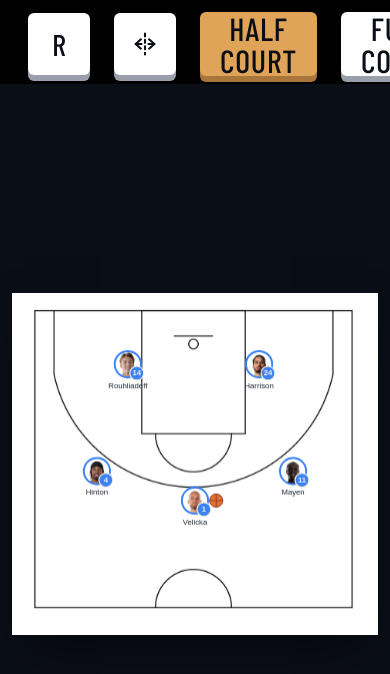
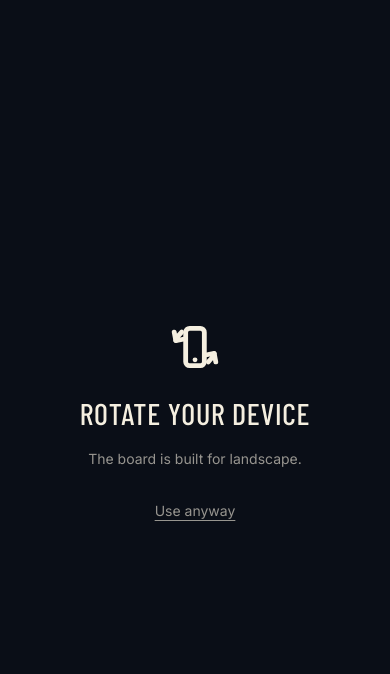
Before and after one commit to charliebischoff/BrisbaneBlackboard, a React (Vite) app: page / in a window 390 px wide. Shown: the top 674 px of the page. Built offline with nearby package versions, Linux system fonts and the light colour scheme; the HTML template or start-up script is replaced by a standard one.

Commit message:
changed resolution for mobile

```diff
--- a/index.html
+++ b/index.html
@@ -2,7 +2,13 @@
 <html lang="en">
   <head>
     <meta charset="UTF-8" />
-    <meta name="viewport" content="width=device-width, initial-scale=1.0, maximum-scale=1, user-scalable=no" />
+    <!-- viewport-fit=cover is what makes env(safe-area-inset-*) resolve to real
+         values; without it the notch and home indicator can cover the chrome.
+         Every inset is consumed behind an `lg:` reset so the iPad is unaffected. -->
+    <meta
+      name="viewport"
+      content="width=device-width, initial-scale=1.0, maximum-scale=1, user-scalable=no, viewport-fit=cover"
+    />
     <link rel="icon" type="image/png" href="/icon-192.png" />
     <link rel="manifest" href="/manifest.json" />
     <meta name="theme-color" content="#0a0e17" />
--- a/src/App.tsx
+++ b/src/App.tsx
@@ -4,6 +4,7 @@ import CourtEditor from './components/CourtEditor'
 import TopBar from './components/TopBar'
 import RosterModal from './components/RosterModal'
 import SettingsModal from './components/SettingsModal'
+import RotatePrompt from './components/RotatePrompt'
 
 export default function App() {
   const editor = usePlayEditor()
@@ -28,7 +29,11 @@ export default function App() {
   }, [canUndoClear, dismissUndo])
 
   return (
-    <div className="h-screen w-screen bg-ink-900 flex flex-col overflow-hidden">
+    // Below `lg` the chrome is a side rail, so the root axis is horizontal: a
+    // near-square court on a 2.17:1 phone screen is height-bound, and spending
+    // the surplus width on chrome buys back the scarce height. h-dvh rather
+    // than h-screen because 100vh is wrong on iOS; identical on iPad.
+    <div className="h-dvh w-screen bg-ink-900 flex flex-row lg:flex-col overflow-hidden">
       <TopBar
         courtType={editor.courtType}
         onCourtTypeChange={editor.setCourtType}
@@ -38,7 +43,11 @@ export default function App() {
         onFlip={editor.flipBoard}
       />
 
-      <main className="relative flex-1 min-h-0 min-w-0 p-3 md:p-6">
+      {/* `lg:` not `md:` — Tailwind's md is 768px, so a landscape phone (874px)
+          was already taking the 24px padding, costing 48px of a 402px screen.
+          The env() insets clear the home indicator and the right-hand notch
+          margin, and are reset at `lg:` so the iPad court keeps its exact size. */}
+      <main className="relative flex-1 min-h-0 min-w-0 p-3 lg:p-6 pb-[max(0.75rem,env(safe-area-inset-bottom))] pr-[max(0.75rem,env(safe-area-inset-right))] lg:pb-6 lg:pr-6">
         <CourtEditor editor={editor} />
 
         {ballHint && (
@@ -79,6 +88,8 @@ export default function App() {
           onClose={() => setIsSettingsOpen(false)}
         />
       )}
+
+      <RotatePrompt />
     </div>
   )
 }
--- a/src/components/CourtEditor.tsx
+++ b/src/components/CourtEditor.tsx
@@ -219,6 +219,7 @@ export default function CourtEditor({ editor }: Props) {
               hasBall={editor.ballHolderId === player.id}
               mode={editor.mode}
               courtType={editor.courtType}
+              scale={scale}
               onSelect={editor.selectPlayer}
               onMove={editor.movePlayer}
               onDragStateChange={() => {}}
--- a/src/components/PlayerToken.tsx
+++ b/src/components/PlayerToken.tsx
@@ -5,7 +5,7 @@ import { pulse } from '../lib/pulse'
 import { CourtType, Player } from '../types'
 import { EditorMode } from '../hooks/usePlayEditor'
 import { useHTMLImage } from '../hooks/useHTMLImage'
-import { BALL_COLOR, PLAYER_TOKEN_RADIUS } from '../lib/court'
+import { BALL_COLOR, PLAYER_TOKEN_RADIUS, touchRadius } from '../lib/court'
 
 interface Props {
   player: Player
@@ -13,6 +13,8 @@ interface Props {
   hasBall: boolean
   mode: EditorMode
   courtType: CourtType
+  /** Court display scale, so the grab area can stay a constant size in screen pixels. */
+  scale: number
   onSelect: (id: string) => void
   onMove: (id: string, x: number, y: number) => void
   onDragStateChange: (dragging: boolean) => void
@@ -31,6 +33,7 @@ export default function PlayerToken({
   hasBall,
   mode,
   courtType,
+  scale,
   onSelect,
   onMove,
   onDragStateChange,
@@ -69,6 +72,11 @@ export default function PlayerToken({
       onMouseDown={handlePointerDown}
       onTouchStart={handlePointerDown}
     >
+      {/* Invisible grab area, sized in screen pixels rather than court units so a
+          fingertip works at any court scale — see touchRadius. First child so it
+          sits under everything; `transparent` rather than no fill because Konva
+          only hit-tests a shape that has one. */}
+      <Circle radius={touchRadius(radius, scale)} fill="transparent" />
       {/* Drag mode draws a real ball, so the stand-in possession ring is redundant there. */}
       {hasBall && mode !== 'drag' && <Circle radius={radius + 8} stroke={BALL_COLOR} strokeWidth={2.5} />}
       {/* Dark ink, not cream — the court is white line art, so a light ring vanishes.
--- a/src/components/RosterModal.tsx
+++ b/src/components/RosterModal.tsx
@@ -108,7 +108,7 @@ export default function RosterModal({
 
   return (
     <div className="fixed inset-0 z-50 bg-black/70 flex items-center justify-center">
-      <div className="absolute inset-3 md:inset-10 bg-ink-900 rounded-xl flex flex-col overflow-hidden text-court-line font-body shadow-2xl shadow-black/60">
+      <div className="absolute inset-3 lg:inset-10 bg-ink-900 rounded-xl flex flex-col overflow-hidden text-court-line font-body shadow-2xl shadow-black/60">
         <div className="shrink-0 flex items-center justify-between px-4 py-3 border-b border-ink-700">
           <h2 className="font-display text-xl uppercase tracking-wide">
             Roster <span className="text-court-line/40">({onCourtIds.length}/5 on court)</span>
--- /dev/null
+++ b/src/components/RotatePrompt.tsx
@@ -0,0 +1,61 @@
+import { useState } from 'react'
+
+/** Phone in portrait with a curved arrow around it — the gesture being asked for. */
+function RotateIcon() {
+  return (
+    <svg
+      viewBox="0 0 24 24"
+      className="w-16 h-16"
+      fill="none"
+      stroke="currentColor"
+      strokeWidth={1.8}
+      strokeLinecap="round"
+      strokeLinejoin="round"
+    >
+      <rect x="8.5" y="5" width="7" height="14" rx="1.5" />
+      <path d="M12 16.8h.01" />
+      <path d="M4.8 9.5A8 8 0 0 1 7 6.4" />
+      <path d="M4.2 6.4 4.8 9.6 8 9" />
+      <path d="M19.2 14.5a8 8 0 0 1-2.2 3.1" />
+      <path d="M19.8 17.6 19.2 14.4 16 15" />
+    </svg>
+  )
+}
+
+/**
+ * The board is a landscape surface: the half court is nearly square and the
+ * full court is 1.76:1, so a portrait phone leaves nothing usable.
+ *
+ * public/manifest.json asks for landscape, but iOS honours neither the manifest
+ * orientation field nor screen.orientation.lock() — on iPhone a CSS overlay is
+ * the only lever there is.
+ *
+ * Visibility is owned by `.rotate-prompt` in index.css — portrait AND under
+ * 1024px. The width half is not optional: a bare orientation query also matches
+ * an iPad held upright, where the half court is perfectly usable, and blocking
+ * that would be a regression.
+ */
+export default function RotatePrompt() {
+  // Orientation lock is common, and a locked phone can never satisfy the
+  // prompt — without a way out the app would simply be unusable for them.
+  const [dismissed, setDismissed] = useState(false)
+  if (dismissed) return null
+
+  return (
+    <div className="rotate-prompt fixed inset-0 z-50 bg-ink-900 flex-col items-center justify-center gap-4 p-8 text-center text-court-line font-display">
+      <RotateIcon />
+      <p className="text-3xl uppercase tracking-wide leading-tight">
+        Rotate your device
+      </p>
+      <p className="font-body text-sm text-court-line/60 max-w-xs">
+        The board is built for landscape.
+      </p>
+      <button
+        onClick={() => setDismissed(true)}
+        className="mt-2 px-4 py-2 rounded-md font-body text-sm text-court-line/60 underline underline-offset-4"
+      >
+        Use anyway
+      </button>
+    </div>
+  )
+}
--- a/src/components/SettingsModal.tsx
+++ b/src/components/SettingsModal.tsx
@@ -106,7 +106,7 @@ export default function SettingsModal({
       }`}
     >
       <div
-        className={`absolute inset-3 md:inset-10 rounded-xl flex flex-col overflow-hidden text-court-line font-body transition-colors duration-150 ${
+        className={`absolute inset-3 lg:inset-10 rounded-xl flex flex-col overflow-hidden text-court-line font-body transition-colors duration-150 ${
           isSizing ? 'bg-ink-900/5' : 'bg-ink-900 shadow-2xl shadow-black/60'
         }`}
       >
--- a/src/components/TopBar.tsx
+++ b/src/components/TopBar.tsx
@@ -1,3 +1,4 @@
+import { useState } from 'react'
 import { CourtType } from '../types'
 import { FlipAxis } from '../lib/routeGeometry'
 
@@ -19,24 +20,33 @@ interface Props {
  */
 const CAP =
   'rounded-md text-ink-900 flex items-center justify-center ' +
-  'transition-all duration-75 active:shadow-none active:translate-y-[6px]'
+  // The press drop must equal the side face's depth or the cap won't seat
+  // flush — so the 4px/6px split has to track the shadow split below.
+  'transition-all duration-75 active:shadow-none active:translate-y-[4px] lg:active:translate-y-[6px]'
 
 /** Square icon cap — the default for everything but the court tabs. */
-const ICON_CAP = `${CAP} w-[62px] h-[62px] bg-white shadow-[0_6px_0_#9aa0ab]`
+const ICON_CAP =
+  `${CAP} w-[44px] h-[44px] shadow-[0_4px_0_#9aa0ab] ` +
+  `lg:w-[62px] lg:h-[62px] lg:shadow-[0_6px_0_#9aa0ab] bg-white`
 
 /**
  * The court tabs are caps too, so the bar reads as one set of controls. Only
  * their colour carries the selected state, as before. The active cap's side
  * face is a darker orange rather than the grey one — a grey ledge under an
  * orange cap looks like a rendering mistake.
+ *
+ * In the rail there is no room for "HALF COURT", so the label drops to the one
+ * word that distinguishes them and the full name moves to aria-label.
  */
-const TAB_CAP = `${CAP} min-h-[62px] px-5 text-[2rem] leading-none uppercase tracking-wide`
-const TAB_ACTIVE = 'bg-accent shadow-[0_6px_0_#a8763a]'
-const TAB_IDLE = 'bg-white shadow-[0_6px_0_#9aa0ab]'
+const TAB_CAP =
+  `${CAP} w-[44px] h-[44px] text-[0.8rem] lg:w-auto lg:h-auto lg:min-h-[62px] ` +
+  `lg:px-5 lg:text-[2rem] leading-none uppercase tracking-wide`
+const TAB_ACTIVE = 'bg-accent shadow-[0_4px_0_#a8763a] lg:shadow-[0_6px_0_#a8763a]'
+const TAB_IDLE = 'bg-white shadow-[0_4px_0_#9aa0ab] lg:shadow-[0_6px_0_#9aa0ab]'
 
-const TABS: { value: CourtType; label: string }[] = [
-  { value: 'half', label: 'Half court' },
-  { value: 'full', label: 'Full court' },
+const TABS: { value: CourtType; label: string; short: string }[] = [
+  { value: 'half', label: 'Half court', short: 'Half' },
+  { value: 'full', label: 'Full court', short: 'Full' },
 ]
 
 /** Two-person roster glyph. */
@@ -72,6 +82,24 @@ function FlipIcon({ axis }: { axis: FlipAxis }) {
   )
 }
 
+/** Pencil — the rail's stand-in for the inline notes field. */
+function NoteIcon() {
+  return (
+    <svg
+      viewBox="0 0 24 24"
+      className="w-7 h-7"
+      fill="none"
+      stroke="currentColor"
+      strokeWidth={1.8}
+      strokeLinecap="round"
+      strokeLinejoin="round"
+    >
+      <path d="M4 20h4L19 9a2.5 2.5 0 0 0-3.5-3.5L4.5 16.5 4 20Z" />
+      <path d="M14.5 6.5 17.5 9.5" />
+    </svg>
+  )
+}
+
 function SettingsIcon() {
   return (
     <svg viewBox="0 0 24 24" className="w-7 h-7" fill="none" stroke="currentColor" strokeWidth={1.8}>
@@ -97,16 +125,41 @@ export default function TopBar({
   onClearRoutes,
   onFlip,
 }: Props) {
+  // Still deliberately not persisted — component state only, so it survives the
+  // popover closing but nothing more. See the input's comment below.
+  const [note, setNote] = useState('')
+  const [isNoteOpen, setIsNoteOpen] = useState(false)
+
   return (
-    // No fixed height: the 62px controls set it, and the padding then holds
+    // Two shapes, one markup. At `lg` this is the horizontal bar it has always
+    // been: no fixed height, the 62px caps set it, and the padding holds
     // everything clear of the screen edge — on a tablet the very top few pixels
     // are the hardest place to hit accurately. `pb-2` also leaves room for the
     // caps' 6px side face, which box-shadow draws outside the layout box.
-    <header className="shrink-0 bg-black flex items-center pt-3 pb-2 pl-7 pr-4 gap-6 font-display text-court-line">
-      {/* Equal-width flanks keep the court tabs optically centred in the bar. */}
-      {/* Gaps are deliberately wide: this bar is tapped courtside, mid-sentence,
-          and erase has no confirm — neighbours must not be reachable by a near miss. */}
-      <span className="flex-1 flex items-center gap-6">
+    //
+    // Below `lg` it becomes a 96px side rail instead. A landscape phone is
+    // 2.17:1 while the half court is nearly square, so height is the scarce
+    // dimension and width is going spare — putting the chrome in the spare one
+    // buys the court ~19%. Two columns because full-court mode has 8 controls,
+    // and one column of 44px caps does not fit in 402px of screen.
+    //
+    // padding-left floors at 4px but yields to the landscape notch, which sits
+    // exactly where the rail does. Every small-screen value is reset at `lg:`.
+    <header
+      className={
+        'shrink-0 bg-black font-display text-court-line overflow-y-auto ' +
+        'grid grid-cols-2 content-start gap-1.5 w-[96px] py-2 pr-1 ' +
+        '[padding-left:max(0.25rem,env(safe-area-inset-left))] ' +
+        'lg:flex lg:items-center lg:w-auto lg:gap-6 lg:pt-3 lg:pb-2 lg:pl-7 lg:pr-4'
+      }
+    >
+      {/* `contents` below `lg` so the caps are direct grid items of the rail;
+          at `lg` these become the equal-width flanks that keep the court tabs
+          optically centred in the bar.
+          Gaps are deliberately wide there: this bar is tapped courtside,
+          mid-sentence, and erase has no confirm — neighbours must not be
+          reachable by a near miss. */}
+      <span className="contents lg:flex-1 lg:flex lg:items-center lg:gap-6">
         <button onClick={onClearRoutes} aria-label="Erase all lines" className={`${ICON_CAP} text-3xl`}>
           R
         </button>
@@ -130,25 +183,41 @@ export default function TopBar({
             key={tab.value}
             onClick={() => onCourtTypeChange(tab.value)}
             aria-pressed={isActive}
+            aria-label={tab.label}
             className={`${TAB_CAP} ${isActive ? TAB_ACTIVE : TAB_IDLE}`}
           >
-            {tab.label}
+            <span className="lg:hidden">{tab.short}</span>
+            <span className="hidden lg:inline">{tab.label}</span>
           </button>
         )
       })}
 
-      <span className="flex-1 flex items-center justify-end gap-6">
+      <span className="contents lg:flex-1 lg:flex lg:items-center lg:justify-end lg:gap-6">
         {/* Play name, on screen for recordings only — deliberately not stored.
             Flat on purpose: it's a text field, so it must not wear the raised
-            cap the pressable controls use. */}
+            cap the pressable controls use.
+            A 44px rail can't hold a text field, so below `lg` it moves behind a
+            cap and opens as a popover over the court instead. The value lives in
+            state rather than in the DOM because the popover unmounts on close —
+            an uncontrolled input would silently wipe the caption every time. */}
         <input
           type="text"
           placeholder="NOTES"
           aria-label="Play name"
           autoComplete="off"
           spellCheck={false}
-          className="flex-1 min-w-0 h-[62px] px-3 rounded-md bg-white text-ink-900 text-2xl text-center uppercase tracking-wide placeholder:text-ink-900/40 outline-none"
+          value={note}
+          onChange={(e) => setNote(e.target.value)}
+          className="hidden lg:block flex-1 min-w-0 h-[62px] px-3 rounded-md bg-white text-ink-900 text-2xl text-center uppercase tracking-wide placeholder:text-ink-900/40 outline-none"
         />
+        <button
+          onClick={() => setIsNoteOpen((open) => !open)}
+          aria-label="Play name"
+          aria-expanded={isNoteOpen}
+          className={`${ICON_CAP} lg:hidden`}
+        >
+          <NoteIcon />
+        </button>
         <button onClick={onOpenRoster} aria-label="Roster" className={ICON_CAP}>
           <RosterIcon />
         </button>
@@ -156,6 +225,24 @@ export default function TopBar({
           <SettingsIcon />
         </button>
       </span>
+
+      {isNoteOpen && (
+        <input
+          type="text"
+          placeholder="NOTES"
+          aria-label="Play name"
+          autoComplete="off"
+          spellCheck={false}
+          autoFocus
+          value={note}
+          onChange={(e) => setNote(e.target.value)}
+          onBlur={() => setIsNoteOpen(false)}
+          onKeyDown={(e) => {
+            if (e.key === 'Escape' || e.key === 'Enter') setIsNoteOpen(false)
+          }}
+          className="lg:hidden fixed left-[104px] top-2 z-40 w-[240px] h-[44px] px-3 rounded-md bg-white text-ink-900 text-base text-center uppercase tracking-wide placeholder:text-ink-900/40 outline-none shadow-lg shadow-black/50"
+        />
+      )}
     </header>
   )
 }
--- a/src/hooks/usePlayEditor.ts
+++ b/src/hooks/usePlayEditor.ts
@@ -23,7 +23,14 @@ import {
 } from '../lib/routeGeometry'
 import { rosterStore } from '../lib/rosterStore'
 import { localPlayStore } from '../lib/storage'
-import { BALL_RADIUS, COURT_DIMENSIONS, PLAYER_TOKEN_RADIUS, ballMinGap, ballRadius } from '../lib/court'
+import {
+  BALL_RADIUS,
+  COURT_DIMENSIONS,
+  PLAYER_TOKEN_RADIUS,
+  SPOT_CLEARANCE,
+  ballMinGap,
+  ballRadius,
+} from '../lib/court'
 import { Settings, settingsStore } from '../lib/settingsStore'
 
 /**
@@ -90,9 +97,6 @@ const DEFAULT_STARTER_IDS = [
   'harry-rouhliadeff',
   'tyrell-harrison',
 ]
-
-/** Two tokens closer than this read as one blob, so a spot that close is "taken". */
-const SPOT_CLEARANCE = PLAYER_TOKEN_RADIUS * 2.5
 
 /**
  * Where to drop a player who is being added to the court. Indexing
--- a/src/index.css
+++ b/src/index.css
@@ -11,6 +11,22 @@ html, body, #root {
 
 body {
   font-family: 'Inter', sans-serif;
+}
+
+/* Shown only on a phone-sized screen held upright. Plain CSS rather than a
+   Tailwind variant because Tailwind silently drops the `and (max-width: ...)`
+   half of a `raw` screen, and won't stack a raw screen with `max-lg` at all —
+   which would leave the prompt covering an iPad held upright, where the half
+   court is perfectly usable. The width clause is the whole point, so it can't
+   be left to a mechanism that quietly discards it. */
+.rotate-prompt {
+  display: none;
+}
+
+@media (orientation: portrait) and (max-width: 1023px) {
+  .rotate-prompt {
+    display: flex;
+  }
 }
 
 /* Prevent the page from scrolling/zooming while dragging players on iPad */
--- a/src/lib/court.ts
+++ b/src/lib/court.ts
@@ -12,6 +12,35 @@ export const COURT_DIMENSIONS: Record<CourtType, { width: number; height: number
 
 /** Player token radius, in court units. Shared so the ball can be sized and spaced against it. */
 export const PLAYER_TOKEN_RADIUS = 17
+
+/** Two tokens closer than this read as one blob, so a spot that close is "taken". */
+export const SPOT_CLEARANCE = PLAYER_TOKEN_RADIUS * 2.5
+
+/**
+ * Apple's minimum comfortable touch target. In screen pixels — divide by the
+ * court's display scale to get court units, since the court is scaled to fit.
+ */
+export const MIN_TOUCH_TARGET_PX = 44
+
+/**
+ * Radius, in court units, of a player's grab area at a given display scale.
+ *
+ * On a landscape phone the court fits at ~0.8, which would leave the 17-unit
+ * token only 27px across — well under a fingertip. Rather than draw the token
+ * bigger (which would distort the play's spacing against the court), the hit
+ * area is grown on its own.
+ *
+ * Clamped to half the minimum legal separation: a grab area wider than that
+ * would overlap its neighbour's, and Konva breaks the tie by z-order rather
+ * than proximity, so dragging into a tight post pairing would pick up whichever
+ * token happened to render last.
+ *
+ * The `radius` floor means that wherever the court renders at scale >= ~1 —
+ * every iPad — this collapses to the token's own outline and nothing changes.
+ */
+export function touchRadius(radius: number, scale: number): number {
+  return Math.max(radius, Math.min(MIN_TOUCH_TARGET_PX / 2 / scale, SPOT_CLEARANCE / 2))
+}
 
 /** The ball puck at its default size — half the player token, per the drag-mode brief. */
 export const BALL_RADIUS = PLAYER_TOKEN_RADIUS / 2
```
